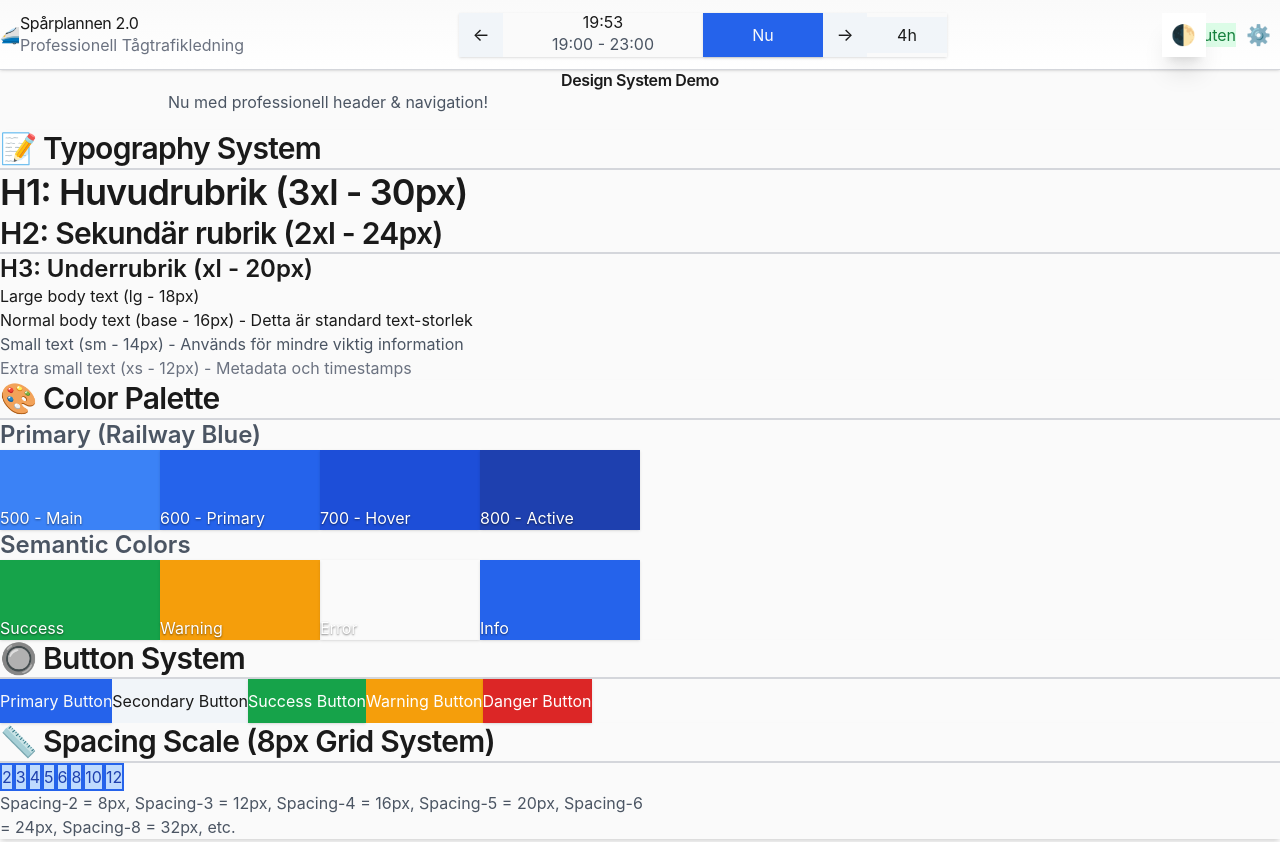
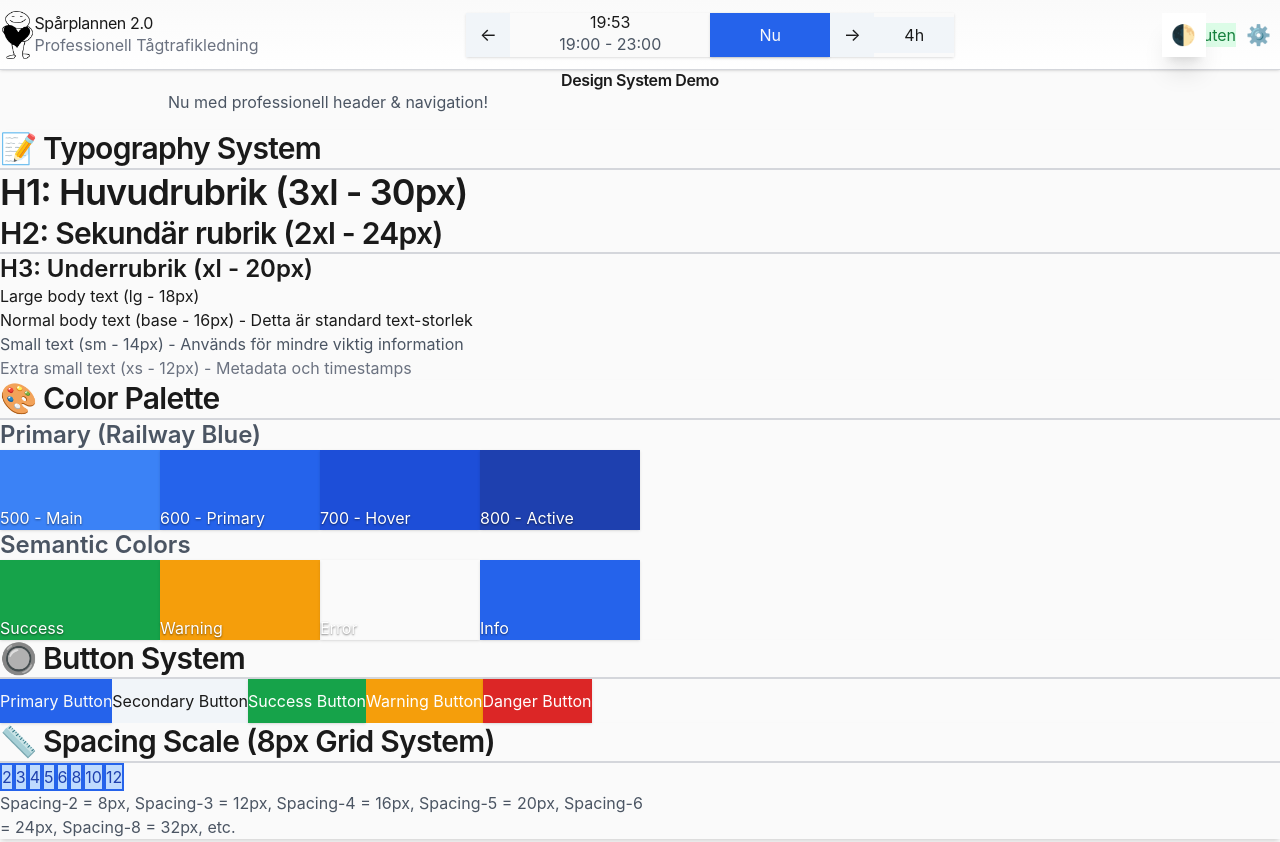
Before and after one commit to minimario47/Sparplanen, a plain HTML site: page sparplanen2v/index.html in a window 1280 px wide. Shown: the top 842 px of the page. Drawn offline with Linux system fonts and the light colour scheme.

Commit message:
Add adaptive logo theming
✅ Logo inverteras automatiskt baserat på tema:
- Light mode: Svart stickman (original)
- Dark mode: Vit stickman (inverterad)
- High-contrast: Vit stickman (inverterad)

Filer:
+ sparplanen2v/styles/components/logo.css (24 lines)
↻ sparplanen2v/index.html (emoji → logo.png med adaptive styling)

Teknisk lösning:
- CSS filter: invert(1) i dark/high-contrast teman
- Smooth transition mellan teman
- WCAG-compliant alt text

```diff
--- a/sparplanen2v/index.html
+++ b/sparplanen2v/index.html
@@ -19,6 +19,7 @@
     <!-- 4. Components -->
     <link rel="stylesheet" href="styles/components/buttons.css">
     <link rel="stylesheet" href="styles/components/header.css">
+    <link rel="stylesheet" href="styles/components/logo.css">
 
     <style>
         /* Temporary demo styles to show off our design system */
@@ -196,7 +197,7 @@
         <!-- Left Section: Logo & Title -->
         <div class="header-left">
             <a href="/" class="header-logo">
-                <span class="header-logo-icon">🚄</span>
+                <img src="assets/logo.png" alt="Spårplannen Logo" class="app-logo">
                 <div>
                     <h1 class="header-title">Spårplannen 2.0</h1>
                     <p class="header-subtitle">Professionell Tågtrafikledning</p>
--- /dev/null
+++ b/sparplanen2v/styles/components/logo.css
@@ -0,0 +1,22 @@
+/* Logo theming - adaptive color based on theme */
+
+.app-logo {
+  height: 48px;
+  width: auto;
+  transition: filter var(--transition-normal);
+}
+
+/* Dark mode: Invert black stickman to white */
+[data-theme="dark"] .app-logo {
+  filter: invert(1);
+}
+
+/* High-contrast mode: Invert for visibility */
+[data-theme="high-contrast"] .app-logo {
+  filter: invert(1);
+}
+
+/* Light mode: Original black (no filter) */
+[data-theme="light"] .app-logo {
+  filter: none;
+}
```
Also changed, not shown: sparplanen2v/assets/logo.png (added).
